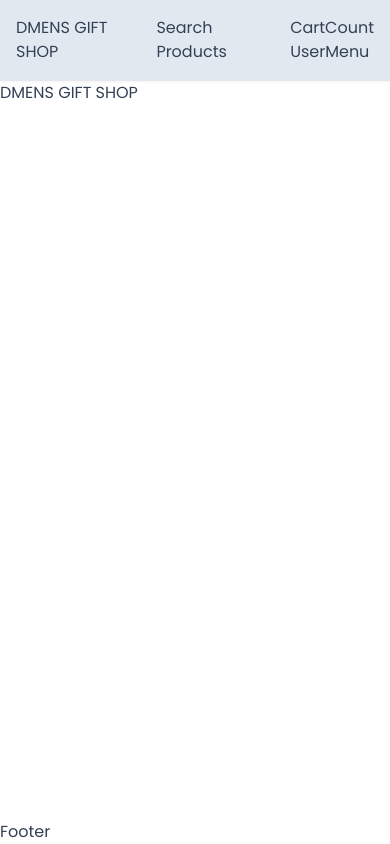
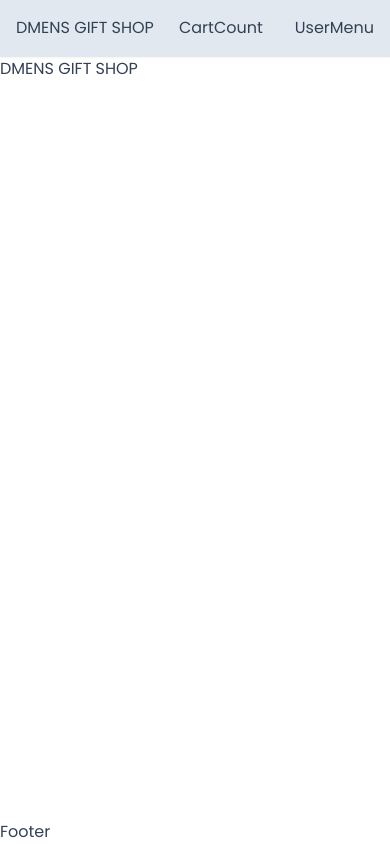
Before and after one commit to DenzelMswazi/dmens, a Next.js app: page / in a window 390 px wide. Built offline with nearby package versions, Linux system fonts and the light colour scheme.

Commit message:
add fonts

```diff
--- a/app/components/nav/Navbar.tsx
+++ b/app/components/nav/Navbar.tsx
@@ -1,15 +1,18 @@
 import Link from "next/link";
 import Container from "../Container";
+import { Plus_Jakarta_Sans } from "next/font/google";
+
+const plus_Jakarta_Sans = Plus_Jakarta_Sans({ subsets: ["latin"], weight: ["400"]})
 
 const Navbar = () => {
     return (
       <div className="sticky top-0 w-full bg-slate-200 z-30 shadow-sm">
         <div className="py-4 border-b-[1px]">
           <Container>
-            <div className="flex items-center justify-between gap-3 md-gap-0">
+            <div className="flex items-center justify-between gap-3 md:gap-0">
               <Link href={"/"}>DMENS GIFT SHOP</Link>
-              <div>Search Products</div>
-              <div>
+              <div className="hidden md:block">Search Products</div>
+              <div className="flex items-center gap-8 md:gap-12">
                 <div>CartCount</div>
                 <div>UserMenu</div>
               </div>
```
